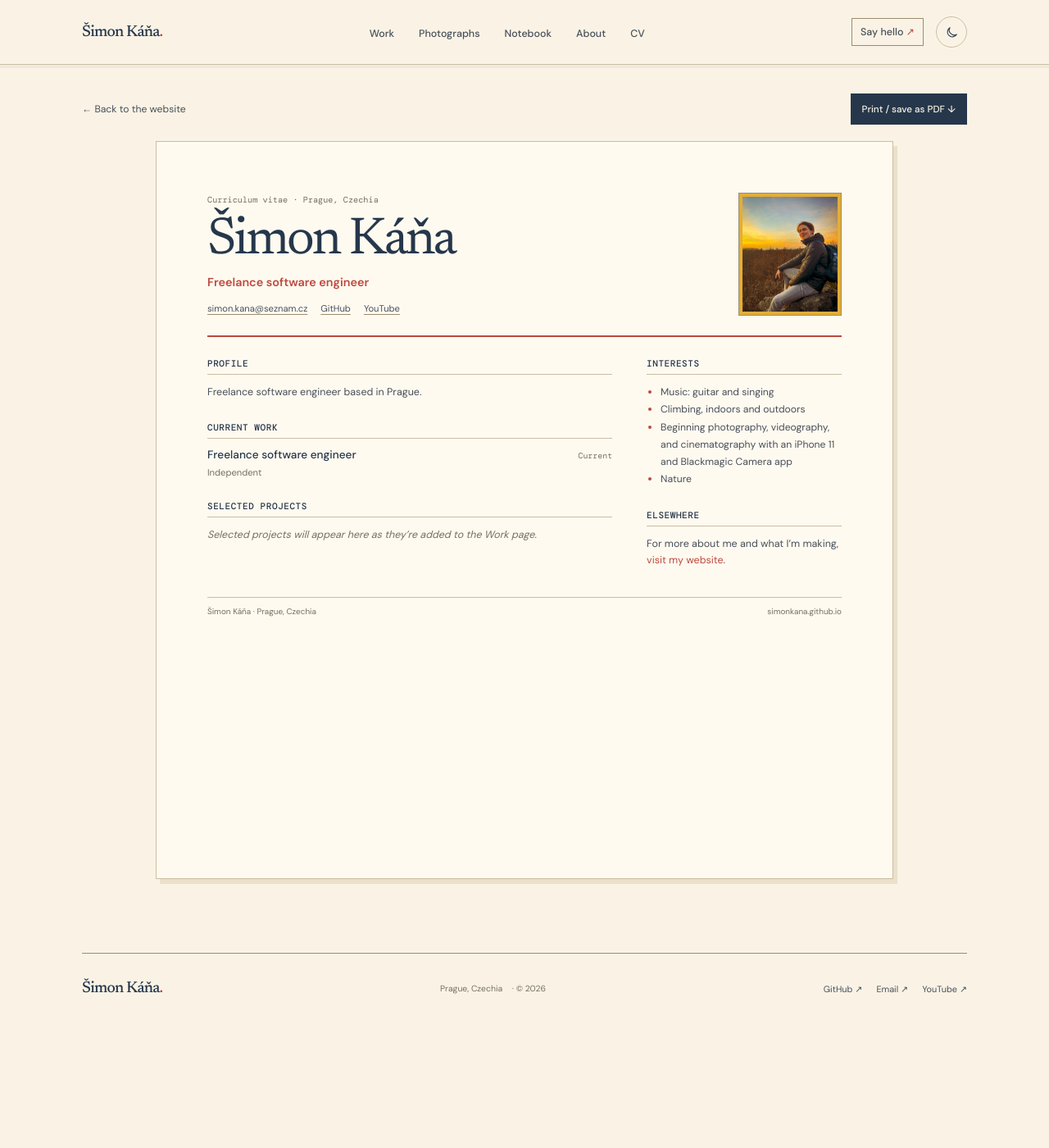
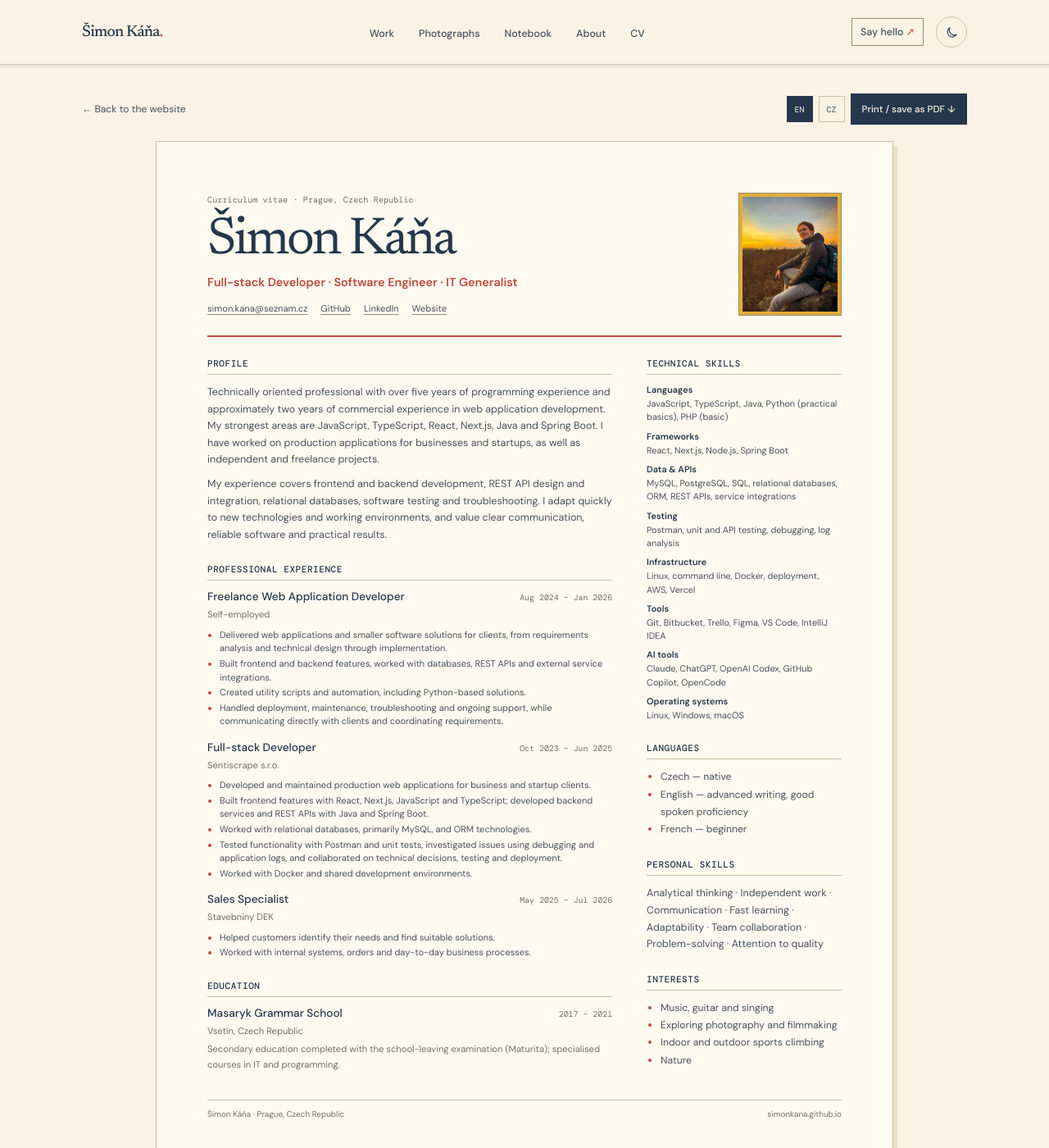
Before and after one commit to simonkana/me, a Jekyll site: the page built from cv.markdown, in a window 1280 px wide and 1400 px high. Shown: the whole window at 82% size. Built offline with Jekyll 4.4.1, drawn with Linux system fonts in a browser that asks for light colours.

Commit message:
updated CV contents and added a Czech language variant

```diff
--- a/_config.yml
+++ b/_config.yml
@@ -43,3 +43,6 @@ plugins:
 
 header_pages:
   - about.markdown
+
+exclude:
+  - temp/
--- a/_data/profile.yml
+++ b/_data/profile.yml
@@ -4,6 +4,7 @@ location: Prague, Czechia
 intro: >-
   I’m a freelance software engineer in Prague. I play guitar, sing, and climb. I’m beginning to explore photography and filmmaking.
 github_url: https://github.com/simonkana
+linkedin_url: https://www.linkedin.com/in/%C5%A1imon-k%C3%A1%C5%88a-aa4090278
 youtube_url: https://www.youtube.com/@simon-kana
 social:
   - label: GitHub
--- a/_layouts/cv.html
+++ b/_layouts/cv.html
@@ -4,28 +4,33 @@ layout: default
 <section class="cv-page wrap">
   <div class="cv-toolbar">
     <a class="cv-back" href="{{ '/' | relative_url }}">← Back to the website</a>
-    <button class="cv-print" type="button" data-print-cv>Print / save as PDF <span aria-hidden="true">↓</span></button>
+    <nav class="cv-toolbar-actions" aria-label="{% if page.cv_lang == 'cs' %}Jazyk životopisu{% else %}CV language{% endif %}">
+      <a class="cv-language-link{% if page.cv_lang == 'en' %} is-current{% endif %}" href="{{ '/cv/' | relative_url }}"{% if page.cv_lang == 'en' %} aria-current="page"{% endif %}>EN</a>
+      <a class="cv-language-link{% if page.cv_lang == 'cs' %} is-current{% endif %}" href="{{ '/cv/cz/' | relative_url }}"{% if page.cv_lang == 'cs' %} aria-current="page"{% endif %}>CZ</a>
+      <button class="cv-print" type="button" data-print-cv>{% if page.cv_lang == 'cs' %}Tisk / uložit jako PDF{% else %}Print / save as PDF{% endif %} <span aria-hidden="true">↓</span></button>
+    </nav>
   </div>
 
   <article class="cv-paper" aria-labelledby="cv-name">
     <header class="cv-header">
       <div class="cv-heading-copy">
-        <p class="cv-eyebrow">Curriculum vitae <span>·</span> {{ site.data.profile.location }}</p>
+        <p class="cv-eyebrow">{% if page.cv_lang == 'cs' %}Životopis{% else %}Curriculum vitae{% endif %} <span>·</span> {{ page.cv_location }}</p>
         <h1 id="cv-name">{{ site.data.profile.name }}</h1>
-        <p class="cv-role">{{ site.data.profile.role }}</p>
+        <p class="cv-role">{{ page.cv_role }}</p>
         <div class="cv-contact">
           <a href="mailto:{{ site.email }}">{{ site.email }}</a>
           <a href="{{ site.data.profile.github_url }}">GitHub</a>
-          {% if site.data.profile.youtube_url and site.data.profile.youtube_url != "" %}<a href="{{ site.data.profile.youtube_url }}">YouTube</a>{% endif %}
+          <a href="{{ site.data.profile.linkedin_url }}">LinkedIn</a>
+          <a href="{{ site.url }}">{% if page.cv_lang == 'cs' %}Portfolio{% else %}Website{% endif %}</a>
         </div>
       </div>
-      <img class="cv-photo" src="{{ '/assets/me.jpg' | relative_url }}" alt="Portrait of {{ site.data.profile.name }}">
+      <img class="cv-photo" src="{{ '/assets/me.jpg' | relative_url }}" alt="{% if page.cv_lang == 'cs' %}Portrét — {{ site.data.profile.name }}{% else %}Portrait of {{ site.data.profile.name }}{% endif %}">
     </header>
 
     <div class="cv-content">{{ content }}</div>
 
     <footer class="cv-footer">
-      <span>{{ site.data.profile.name }} · {{ site.data.profile.location }}</span>
+      <span>{{ site.data.profile.name }} · {{ page.cv_location }}</span>
       <a href="{{ '/' | relative_url }}">{{ site.url | remove: 'https://' | remove: 'http://' }}</a>
     </footer>
   </article>
--- a/_layouts/default.html
+++ b/_layouts/default.html
@@ -1,5 +1,5 @@
 <!doctype html>
-<html lang="{{ site.lang | default: 'en' }}">
+<html lang="{{ page.lang | default: site.lang | default: 'en' }}">
   <head>
     <meta charset="utf-8">
     <meta name="viewport" content="width=device-width, initial-scale=1">
--- a/assets/css/main.css
+++ b/assets/css/main.css
@@ -347,8 +347,12 @@ a:focus-visible, button:focus-visible { outline: 2px solid var(--gold); outline-
 /* Printable CV */
 .cv-page { padding-block: 35px 90px; }
 .cv-toolbar { display: flex; align-items: center; justify-content: space-between; gap: 18px; margin-bottom: 20px; }
+.cv-toolbar-actions { display: flex; align-items: center; gap: 7px; }
 .cv-back { color: var(--copy); font-size: .76rem; }
 .cv-back:hover { color: var(--red); }
+.cv-language-link { display: grid; width: 32px; height: 32px; place-items: center; border: 1px solid var(--line); color: var(--copy); font: .62rem var(--mono); }
+.cv-language-link:hover { border-color: var(--red); color: var(--red); }
+.cv-language-link.is-current { border-color: var(--ink); background: var(--ink); color: var(--paper); }
 .cv-print {
   padding: 10px 13px;
   border: 1px solid var(--ink);
@@ -390,11 +394,18 @@ a:focus-visible, button:focus-visible { outline: 2px solid var(--gold); outline-
 .cv-section p { margin: 0; color: var(--copy); font-size: .78rem; line-height: 1.65; }
 .cv-section ul { margin: 0; padding-left: 17px; color: var(--copy); font-size: .76rem; line-height: 1.75; }
 .cv-section li::marker { color: var(--red); }
+.cv-profile p + p { margin-top: 9px; }
 .cv-entry-heading { display: flex; align-items: baseline; justify-content: space-between; gap: 12px; }
 .cv-entry h3 { margin: 0; color: var(--ink); font: 500 .85rem var(--sans); }
 .cv-project-list li > a { color: var(--ink); font: 500 .85rem var(--sans); }
 .cv-entry-heading span { flex: 0 0 auto; color: var(--muted); font: .62rem var(--mono); }
 .cv-entry > p { margin-top: 4px; color: var(--muted); font-size: .7rem; }
+.cv-entry + .cv-entry { margin-top: 15px; }
+.cv-entry ul { margin: 7px 0 0; padding-left: 15px; color: var(--copy); font-size: .69rem; line-height: 1.5; }
+.cv-entry ul li + li { margin-top: 2px; }
+.cv-skills { display: grid; gap: 8px; margin: 0; }
+.cv-skills dt { color: var(--ink); font-size: .68rem; font-weight: 600; }
+.cv-skills dd { margin: 2px 0 0; color: var(--copy); font-size: .68rem; line-height: 1.5; }
 .cv-project-list { list-style: none; padding: 0 !important; }
 .cv-project-list li + li { margin-top: 12px; }
 .cv-project-list li > span { display: block; margin-top: 3px; color: var(--muted); font-size: .65rem; }
@@ -491,12 +502,20 @@ a:focus-visible, button:focus-visible { outline: 2px solid var(--gold); outline-
   .article-page { padding-block: 32px 85px; }
   .article-header { margin-top: 53px; }
   .cv-page { padding-block: 25px 60px; }
+  .cv-toolbar { flex-wrap: wrap; }
+  .cv-toolbar-actions { margin-left: auto; }
   .cv-paper { min-height: 0; padding: 25px 21px; }
   .cv-header { grid-template-columns: minmax(0, 1fr) 88px; gap: 17px; }
   .cv-photo { width: 88px; height: 108px; }
   .cv-columns { grid-template-columns: 1fr; gap: 0; }
   .cv-section + .cv-section { margin-top: 21px; }
   .cv-footer { margin-top: 26px; }
+}
+
+@media (max-width: 500px) {
+  .cv-toolbar { align-items: flex-start; }
+  .cv-toolbar-actions { width: 100%; justify-content: flex-end; }
+  .cv-entry-heading { align-items: flex-start; flex-direction: column; gap: 3px; }
 }
 
 @page { size: A4; margin: 13mm; }
@@ -515,6 +534,11 @@ a:focus-visible, button:focus-visible { outline: 2px solid var(--gold); outline-
   .cv-section + .cv-section { margin-top: 5mm; }
   .cv-section h2 { font-size: 8pt; }
   .cv-section p, .cv-section ul { font-size: 9pt; }
+  .cv-profile p + p { margin-top: 2mm; }
+  .cv-entry + .cv-entry { margin-top: 3mm; }
+  .cv-entry ul { margin-top: 1.5mm; font-size: 8pt; line-height: 1.35; }
+  .cv-skills { gap: 1.5mm; }
+  .cv-skills dt, .cv-skills dd { font-size: 8pt; line-height: 1.3; }
   .cv-footer { margin-top: 8mm; }
   a { color: inherit !important; text-decoration: none !important; }
 }
--- a/cv.markdown
+++ b/cv.markdown
@@ -1,56 +1,118 @@
 ---
 layout: cv
-title: CV
-description: "CV of Šimon Káňa, freelance software engineer in Prague."
+title: "CV — Šimon Káňa"
+browser_title: "CV — Software Engineer"
+description: "Full-stack software engineer in Prague with experience in JavaScript, TypeScript, React, Next.js, Java and Spring Boot."
 image: /assets/me.jpg
+lang: en
+cv_lang: en
+cv_location: "Prague, Czech Republic"
+cv_role: "Full-stack Developer · Software Engineer · IT Generalist"
 permalink: /cv/
 ---
+
 <div class="cv-columns">
   <div class="cv-main-column">
-    <section class="cv-section">
+    <section class="cv-section cv-profile">
       <h2>Profile</h2>
-      <p>Freelance software engineer based in Prague.</p>
+      <p>Technically oriented professional with over five years of programming experience and approximately two years of commercial experience in web application development. My strongest areas are JavaScript, TypeScript, React, Next.js, Java and Spring Boot. I have worked on production applications for businesses and startups, as well as independent and freelance projects.</p>
+      <p>My experience covers frontend and backend development, REST API design and integration, relational databases, software testing and troubleshooting. I adapt quickly to new technologies and working environments, and value clear communication, reliable software and practical results.</p>
     </section>
 
     <section class="cv-section">
-      <h2>Current work</h2>
+      <h2>Professional experience</h2>
       <div class="cv-entry">
         <div class="cv-entry-heading">
-          <h3>Freelance software engineer</h3>
-          <span>Current</span>
+          <h3>Freelance Web Application Developer</h3>
+          <span>Aug 2024 – Jan 2026</span>
         </div>
-        <p>Independent</p>
+        <p>Self-employed</p>
+        <ul>
+          <li>Delivered web applications and smaller software solutions for clients, from requirements analysis and technical design through implementation.</li>
+          <li>Built frontend and backend features, worked with databases, REST APIs and external service integrations.</li>
+          <li>Created utility scripts and automation, including Python-based solutions.</li>
+          <li>Handled deployment, maintenance, troubleshooting and ongoing support, while communicating directly with clients and coordinating requirements.</li>
+        </ul>
+      </div>
+      <div class="cv-entry">
+        <div class="cv-entry-heading">
+          <h3>Full-stack Developer</h3>
+          <span>Oct 2023 – Jun 2025</span>
+        </div>
+        <p>Sentiscrape s.r.o.</p>
+        <ul>
+          <li>Developed and maintained production web applications for business and startup clients.</li>
+          <li>Built frontend features with React, Next.js, JavaScript and TypeScript; developed backend services and REST APIs with Java and Spring Boot.</li>
+          <li>Worked with relational databases, primarily MySQL, and ORM technologies.</li>
+          <li>Tested functionality with Postman and unit tests, investigated issues using debugging and application logs, and collaborated on technical decisions, testing and deployment.</li>
+          <li>Worked with Docker and shared development environments.</li>
+        </ul>
+      </div>
+      <div class="cv-entry">
+        <div class="cv-entry-heading">
+          <h3>Sales Specialist</h3>
+          <span>May 2025 – Jul 2026</span>
+        </div>
+        <p>Stavebniny DEK</p>
+        <ul>
+          <li>Helped customers identify their needs and find suitable solutions.</li>
+          <li>Worked with internal systems, orders and day-to-day business processes.</li>
+        </ul>
       </div>
     </section>
 
-    {% assign cv_projects = site.work | where_exp: "project", "project.template != true" | sort: "order" %}
     <section class="cv-section">
-      <h2>Selected projects</h2>
-      {% if cv_projects.size > 0 %}
-      <ul class="cv-project-list">
-        {% for project in cv_projects %}
-        <li><a href="{{ project.url | relative_url }}">{{ project.title }}</a><span>{{ project.category }}{% if project.year %} · {{ project.year }}{% endif %}</span><p>{{ project.description }}</p></li>
-        {% endfor %}
-      </ul>
-      {% else %}
-      <p class="cv-note">Selected projects will appear here as they’re added to the Work page.</p>
-      {% endif %}
+      <h2>Education</h2>
+      <div class="cv-entry">
+        <div class="cv-entry-heading">
+          <h3>Masaryk Grammar School</h3>
+          <span>2017 – 2021</span>
+        </div>
+        <p>Vsetín, Czech Republic</p>
+        <p>Secondary education completed with the school-leaving examination (Maturita); specialised courses in IT and programming.</p>
+      </div>
     </section>
+
   </div>
 
   <aside class="cv-side-column">
     <section class="cv-section">
+      <h2>Technical skills</h2>
+      <dl class="cv-skills">
+        <div><dt>Languages</dt><dd>JavaScript, TypeScript, Java, Python (practical basics), PHP (basic)</dd></div>
+        <div><dt>Frameworks</dt><dd>React, Next.js, Node.js, Spring Boot</dd></div>
+        <div><dt>Data &amp; APIs</dt><dd>MySQL, PostgreSQL, SQL, relational databases, ORM, REST APIs, service integrations</dd></div>
+        <div><dt>Testing</dt><dd>Postman, unit and API testing, debugging, log analysis</dd></div>
+        <div><dt>Infrastructure</dt><dd>Linux, command line, Docker, deployment, AWS, Vercel</dd></div>
+        <div><dt>Tools</dt><dd>Git, Bitbucket, Trello, Figma, VS Code, IntelliJ IDEA</dd></div>
+        <div><dt>AI tools</dt><dd>Claude, ChatGPT, OpenAI Codex, GitHub Copilot, OpenCode</dd></div>
+        <div><dt>Operating systems</dt><dd>Linux, Windows, macOS</dd></div>
+      </dl>
+    </section>
+
+    <section class="cv-section">
+      <h2>Languages</h2>
+      <ul>
+        <li>Czech — native</li>
+        <li>English — advanced writing, good spoken proficiency</li>
+        <li>French — beginner</li>
+      </ul>
+    </section>
+
+    <section class="cv-section">
+      <h2>Personal skills</h2>
+      <p>Analytical thinking · Independent work · Communication · Fast learning · Adaptability · Team collaboration · Problem-solving · Attention to quality</p>
+    </section>
+
+    <section class="cv-section">
       <h2>Interests</h2>
       <ul>
-        <li>Music: guitar and singing</li>
-        <li>Climbing, indoors and outdoors</li>
-        <li>Beginning photography, videography, and cinematography with an iPhone 11 and Blackmagic Camera app</li>
+        <li>Music, guitar and singing</li>
+        <li>Exploring photography and filmmaking</li>
+        <li>Indoor and outdoor sports climbing</li>
         <li>Nature</li>
       </ul>
     </section>
-    <section class="cv-section cv-side-note">
-      <h2>Elsewhere</h2>
-      <p>For more about me and what I’m making, <a href="{{ '/' | relative_url }}">visit my website</a>.</p>
-    </section>
+
   </aside>
 </div>
```
Also changed, not shown: cv-cz.markdown (added, +118 -0 lines).
